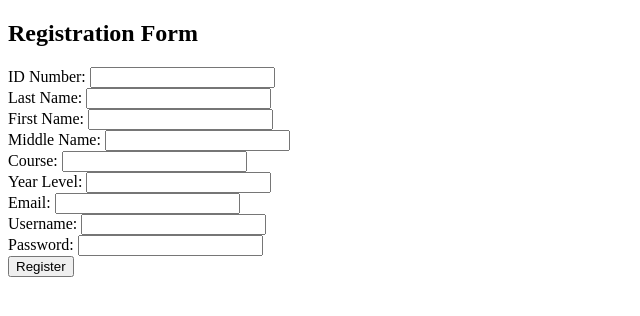
After one commit to shekainah-g/SYSARCH, a Flask app: template templates/register.html in a window 1280 px wide. The commit adds this page. Shown: the top 316 px of the page, without its empty margins (0-640 px from the left). Run offline with Flask 3, Linux system fonts and the light colour scheme; the template is opened without the code that fills it, so the values that code supplies are empty.

Commit message:
added, index and registration. no css

```diff
--- a/app.py
+++ b/app.py
@@ -1,17 +1,26 @@
-import sqlite3, os
+from flask import Flask, render_template, request, redirect, url_for, session, flash
+import sqlite3
+
+app = Flask(__name__)
+app.secret_key = 'g@ceta'
+
+def get_db_connection():
+    conn = sqlite3.connect('SIMS.db')
+    conn.row_factory = sqlite3.Row
+    return conn
 
 @app.route('/login', methods=['GET', 'POST'])
 def login():
     if request.method == 'POST':
-        username = request.form['username']
+        uname = request.form['uname']
         password = request.form['password']
 
         conn = get_db_connection()
-        users = conn.execute("SELECT * FROM USERS WHERE username = ? AND password = ?", (username, password)).fetchone()
+        users = conn.execute("SELECT * FROM USERS WHERE uname = ? AND password = ?", (uname, password)).fetchone()
         conn.close()
 
         if users:
-            session['user_id'] = users['id']
+            session['uname'] = users['uname']
             return redirect(url_for('index'))
         else:
             flash('Invalid username or password', 'danger')
@@ -21,10 +30,56 @@ def login():
 
 @app.route('/logout')
 def logout():
-    # if 'user_id' in session:
-    #     session.pop('user_id', None)
-    #     flash('Logged out successfully!', 'info')
+    session.pop('user_id', None)
+    flash('Logged out successfully!', 'info')
     return redirect(url_for('login'))
+
+@app.route('/register', methods=['GET', 'POST'])
+def register():
+    if request.method == 'POST':
+        idno = request.form['idno']
+        lastname = request.form['lastname']
+        firstname = request.form['firstname']
+        midname = request.form['midname']
+        course = request.form['course']
+        yearlvl = request.form['yearlvl']
+        email = request.form['email']
+        uname = request.form['uname']
+        password = request.form['password']
+
+        conn = get_db_connection()
+        cursor = conn.cursor()
+
+        # Check if username already exists
+        cursor.execute("SELECT * FROM USERS WHERE uname = ?", (uname,))
+        existing_user = cursor.fetchone()
+
+        if existing_user:
+            flash('Username already exists. Please choose another.', 'danger')
+            return redirect(url_for('register'))
+
+        # Insert user into database
+        cursor.execute("""
+            INSERT INTO USERS (userId, lastname, firstname, midname, course, yearlvl, email, uname, password)
+            VALUES (?, ?, ?, ?, ?, ?, ?, ?, ?)
+        """, (idno, lastname, firstname, midname, course, yearlvl, email, uname, password))
+        conn.commit()
+        conn.close()
+
+        flash('Registration successful! You can now log in.', 'success')
+        return redirect(url_for('login'))
+
+    return render_template('register.html')
+
+@app.route('/')
+@app.route('/index')
+def index():
+    if 'user_id' not in session:
+        flash('Please log in first.', 'warning')
+        return redirect(url_for('login'))  # Redirect to login if not logged in
+
+    return render_template('index.html')  # Load the main dashboard
+
 
 if __name__ == "__main__":
     app.run(debug=True)
--- /dev/null
+++ b/templates/register.html
@@ -0,0 +1,39 @@
+<!DOCTYPE html>
+<html>
+<head>
+    <title>Register</title>
+</head>
+<body>
+    <h2>Registration Form</h2>
+    <form method="POST" action="{{ url_for('register') }}">
+        <label for="idno">ID Number:</label>
+        <input type="text" name="idno" required><br>
+
+        <label for="lastname">Last Name:</label>
+        <input type="text" name="lastname" required><br>
+
+        <label for="firstname">First Name:</label>
+        <input type="text" name="firstname" required><br>
+
+        <label for="midname">Middle Name:</label>
+        <input type="text" name="midname"><br>
+
+        <label for="course">Course:</label>
+        <input type="text" name="course" required><br>
+
+        <label for="yearlvl">Year Level:</label>
+        <input type="text" name="yearlvl" required><br>
+
+        <label for="email">Email:</label>
+        <input type="email" name="email" required><br>
+
+        <label for="uname">Username:</label>
+        <input type="text" name="uname" required><br>
+
+        <label for="password">Password:</label>
+        <input type="password" name="password" required><br>
+
+        <button type="submit">Register</button>
+    </form>
+</body>
+</html>
```
Also changed, not shown: templates/index.html (added, +12 -0 lines), templates/login.html (renamed from login.html, +5 -4 lines), SIMS.db, your_database.db (added).
